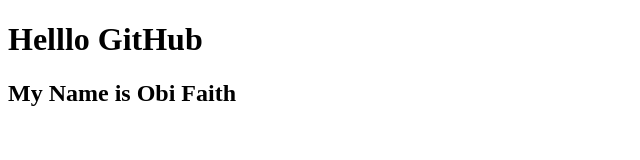
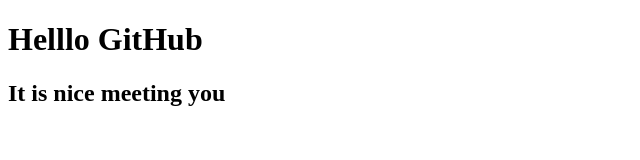
Before and after one commit to ObiFaith/test-repo, a plain HTML site: page index.html in a window 1280 px wide. Shown: the full height of the page, 0-640 px from the left. Drawn offline with Linux system fonts and the light colour scheme.

Commit message:
Update index.html

```diff
--- a/index.html
+++ b/index.html
@@ -8,6 +8,6 @@
 </head>
 <body>
     <h1>Helllo GitHub</h1>
-    <h2>My Name is Obi Faith</h2>
+    <h2>It is nice meeting you</h2>
 </body>
 </html>
```
